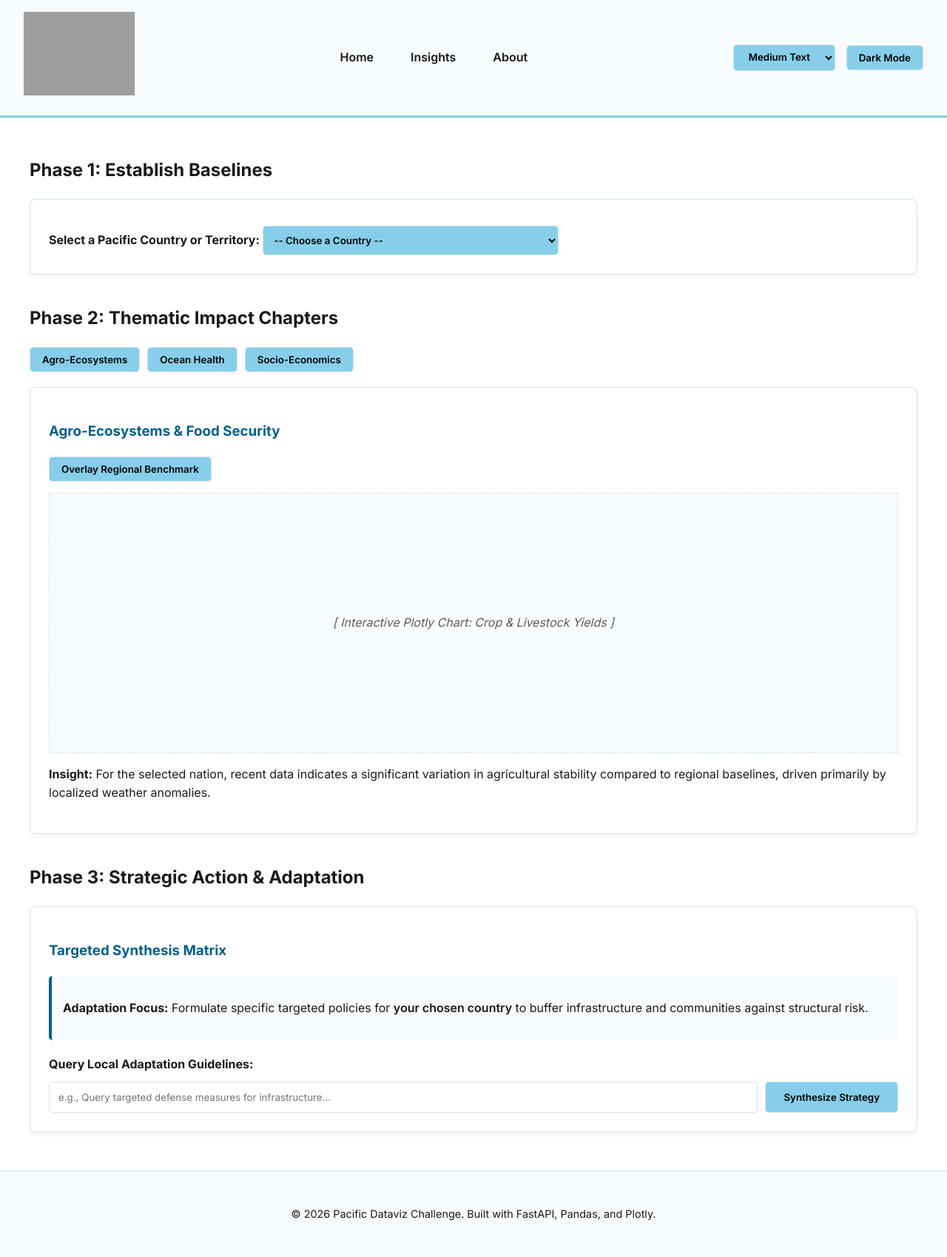
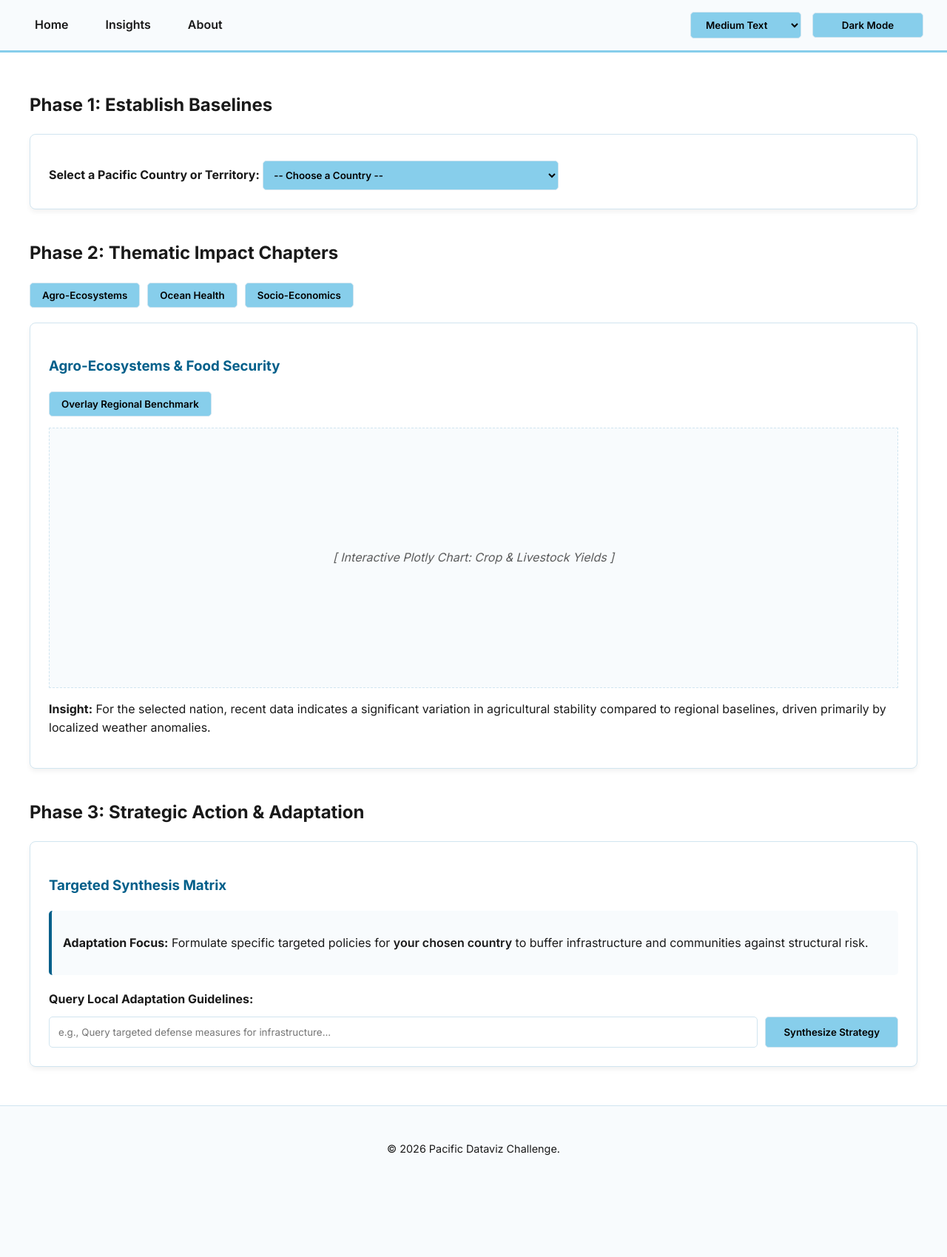
Before and after one commit to edimaudo/Atoll, a FastAPI app: page /app in a window 1280 px wide. Shown: the whole page at 74% size. After the commit the page ends 1562 px from the top, so only its background shows below. Run offline with FastAPI, Linux system fonts and the light colour scheme; grey boxes are pictures that could not be loaded.

Commit message:
Update base.html

```diff
--- a/templates/base.html
+++ b/templates/base.html
@@ -150,23 +150,23 @@
 <body>
 
     <header>
-        <div class="logo">
+        <!-- <div class="logo">
           <img src="https://encrypted-tbn0.gstatic.com/images?q=tbn:ANd9GcSuDBwBJYIqwZ5IlKm6ZciX48Tite1dBTj-9e3AHIEdBANq7PYVO8l2xrFu&s=10"
                alt="PacificDataViz Logo"
                style="width: 150px; height: auto;">
-        </div>
+        </div> -->
         <nav style="display: flex; justify-content: flex-end; gap: 20px;">
             <a href="/">Home</a>
             <a href="/app">Insights</a>
             <a href="/about">About</a>
         </nav>
         <div class="controls">
-            <select id="fontSizeToggle" aria-label="Toggle Font Size">
+            <select id="fontSizeToggle" aria-label="Toggle Font Size" style="width: 150px;">
                 <option value="90%">Small Text</option>
                 <option value="100%">Medium Text</option>
                 <option value="110%">Large Text</option>
             </select>
-            <button id="themeToggle" aria-label="Toggle Light/Dark Theme">Dark Mode</button>
+            <button id="themeToggle" aria-label="Toggle Light/Dark Theme" style="width: 150px;">Dark Mode</button>
         </div>
     </header>
 
@@ -175,7 +175,7 @@
     </main>
 
     <footer>
-        <p>&copy; 2026 Pacific Dataviz Challenge. Built with FastAPI, Pandas, and Plotly.</p>
+        <p>&copy; 2026 Pacific Dataviz Challenge. </p>
     </footer>
 
     <script>
```
